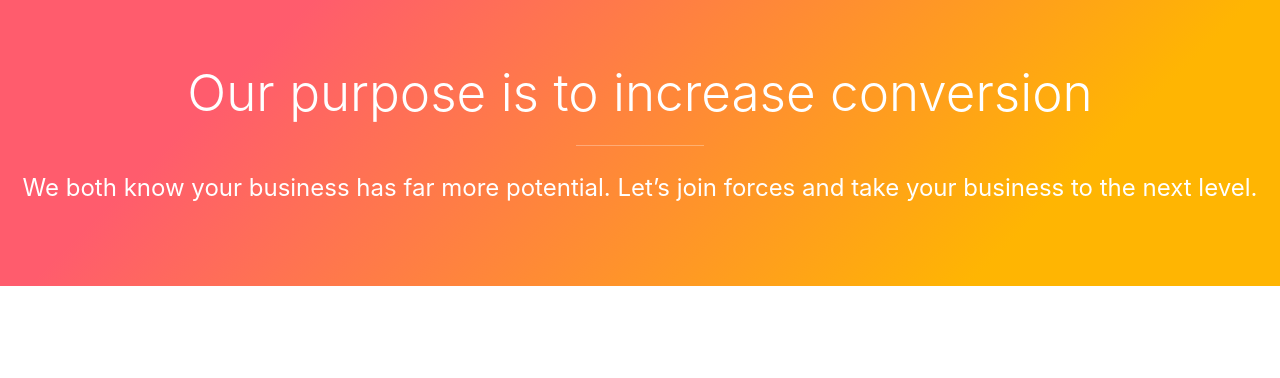
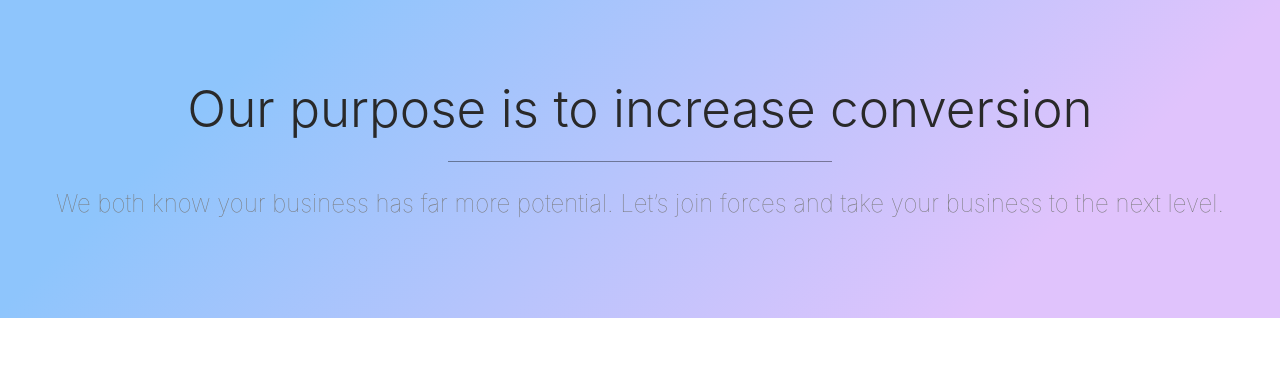
Before and after one commit to narayanwaraich/zoomitout, a PHP site: page / in a window 1280 px wide. Shown: the part 97-475 px from the top of the page. Run offline with PHP 8.4, Linux system fonts and the light colour scheme; grey boxes are pictures that could not be loaded.

Commit message:
services display style changed to tabs

```diff
--- a/css/style.css
+++ b/css/style.css
@@ -7,22 +7,25 @@
 }
 
 #purpose{
-    background: linear-gradient(135deg, #ff5c6d 20%, #ffb502 80%);
-    color: white;
+  background: linear-gradient(135deg, #8EC5FC 20%, #E0C3FC 80%);
+  color: #777;
+  padding: 5rem 0;
 }
 
 #purpose h1{
   font-weight: 300;
   font-size: 3.2rem;
+  color: #292929;
 }
 
 #purpose p {
   font-size: 1.5rem;
+  font-weight: 100;
 }
 
 #purpose hr {
-  border-top: 1px solid rgba(255,255,255,0.3);
-  width: 10%;
+  border-top: 1px solid rgba(0,0,0,0.4);
+  width: 30%;
 }
 
 nav h6 {
@@ -86,7 +89,7 @@ nav h6 span {
 }
 
 #services li {
-  font-size: 0.8rem;
+  font-size: 1.1rem;
 }
 
 footer img {
@@ -95,6 +98,35 @@ footer img {
 
 .jumbotron {
   background-color: transparent;
+  padding-top: 0;
+}
+
+.nav-tabs .nav-link{
+  color: #717171;
+  font-weight: 100;
+  font-size: 1.1rem;
+  transition: all 140ms cubic-bezier(0.09, 0.83, 0.58, 1);
+  border-bottom:1px solid #ddd;
+}
+
+.nav-tabs .nav-link.active, .nav-tabs .nav-item.show .nav-link {
+    color: #000;
+    background-color: #fff;
+    border-color: #fff #fff #ffb400;
+    font-weight: 400;
+    font-size: 1.1rem;
+}
+
+.nav-tabs .nav-link:hover {
+  border-color: #fff #fff #ffb400;
+}
+
+.nav-tabs {
+  border: none;
+}
+
+.nav-tabs .tab-content p {
+  padding: 25%;
 }
 
 @media (max-width: 767px) {
--- a/index.html
+++ b/index.html
@@ -42,14 +42,122 @@
     </div>
   </nav>
 </div>
-<div class="jumbotron jumbotron-fluid" id="purpose">
-  <div class="row text-center">
+<div class="jumbotron jumbotron-fluid">
+  <div class="row text-center" id="purpose">
     <div class="col-12">
       <h1 class="mb-4">Our purpose is to increase <span></span></h1>
       <hr>
       <p class="mt-4">We both know your business has far more potential. Let’s join forces and take your business to the next level.</p>
     </div>
   </div>
+  <div class="row mt-10 text-center" id="services">
+    <div class="col-12 text-center initialism mb-4">
+      <h1 class="display-4">services</h1>
+    </div>
+    <div class="col-12">
+      <ul class="nav nav-tabs nav-justified" id="myTab" role="tablist">
+        <li class="nav-item">
+          <a class="nav-link active" id="ecommerce-tab" data-toggle="tab" href="#ecommerce" role="tab" aria-controls="ecommerce" aria-expanded="true">Ecommerce Website Design &amp; Development</a>
+        </li>
+        <li class="nav-item">
+          <a class="nav-link" id="web-tab" data-toggle="tab" href="#web" role="tab" aria-controls="web">Web Design &amp; Development</a>
+        </li>
+        <li class="nav-item">
+          <a class="nav-link" id="market-tab" data-toggle="tab" href="#market" role="tab" aria-controls="market">Marketplace Management</a>
+        </li>
+        <li class="nav-item">
+          <a class="nav-link" id="branding-tab" data-toggle="tab" href="#branding" role="tab" aria-controls="branding">Design &amp; Branding &nbsp;&nbsp;&nbsp;&nbsp;&nbsp;&nbsp;&nbsp;&nbsp;&nbsp;&nbsp;&nbsp;&nbsp;&nbsp;&nbsp;&nbsp;</a>
+        </li>
+        <li class="nav-item">
+          <a class="nav-link" id="customer-tab" data-toggle="tab" href="#customer" role="tab" aria-controls="customer">Digital Customer Service Experience</a>
+        </li>
+        <li class="nav-item">
+          <a class="nav-link" id="digital-tab" data-toggle="tab" href="#digital" role="tab" aria-controls="digital">Digital Marketing &amp; Writing</a>
+        </li>
+      </ul>
+      <div class="tab-content" id="myTabContent">
+        <div class="tab-pane fade show active" id="ecommerce" role="tabpanel" aria-labelledby="ecommerce-tab"><p>We design &amp; produce elegant websites. We stay up to date on the latest technological innovations but we're also not limited by what's available or possible today. When a solution or product isn't on the market, we'll work towards creating one.</p></div>
+        <div class="tab-pane fade" id="web" role="tabpanel" aria-labelledby="web-tab"><p>We love eCommerce for its rewarding complexity. We've chosen Magento, an open-source platform, as our tool for creating successful eCommerce Stores. We have used our experience in this domain to work with multiple enterprise-level companies and help them in increasing their online sales &amp; presence.</p></div>
+        <div class="tab-pane fade" id="market" role="tabpanel" aria-labelledby="market-tab"><p>It's a no-brainer that a Brand is one of the most important assets for any business. Our team of expert designers and marketers sit with you to understand your consumers, goals and brand personality to eventually create a brand that resonates with your target audience. Our designers create elegant, aesthetically pleasing designs that result in a pleasing user experience.</p></div>
+        <div class="tab-pane fade" id="branding" role="tabpanel" aria-labelledby="branding-tab"><p>A well structured social media strategy streamlines your online presence &amp; allows you to create meaningful engagement. Content is also a crucial to build your brand identity and when managed well, it's one of the strongest factors in a brand's success. We help you work with the right mix of tools, channels and ideas to create an effective social media marketing strategy for your brand.</p></div>
+        <div class="tab-pane fade" id="customer" role="tabpanel" aria-labelledby="customer-tab"><p>Marketplace’s help retailers to reach out to a larger audience and hence increase the revenue. Our team of internet marketers have an in-depth knowledge of the ins and outs of some of the most popular marketplaces and can certainly help you in generating a good ROI. We work with marketplaces like Amazon, EBay, Sell.com &amp; Sears.</p></div>
+        <div class="tab-pane fade" id="digital" role="tabpanel" aria-labelledby="digital-tab"><p>Lorem ipsum dolor sit amet, consectetur adipisicing elit, sed do eiusmod tempor incididunt ut labore et dolore magna aliqua. Ut enim ad minim veniam, quis nostrud exercitation ullamco laboris nisi ut aliquip ex ea commodo consequat. Duis aute irure dolor in reprehenderit in voluptate velit esse cillum dolore eu fugiat nulla pariatur. Excepteur sint occaecat cupidatat non proident, sunt in culpa qui officia deserunt mollit anim id est laborum.</p></div>
+      </div>
+    </div>
+<!--    <div class="col-6 col-md-4">
+      <img class="img-fluid" src="img/icons/005-online-shop.svg" >
+      <h3>Ecommerce Website Design &amp; Development</h3>
+      <ul>
+        <li>Catalog Management &amp; Setup</li>
+        <li>Website Audit &amp; Analysis</li>
+        <li>UI &amp; UX Designing</li>
+        <li>Frontend Development</li>
+        <li>A/B Testing</li>
+        <li>Debugging</li>
+        <li>Website Maintenance</li>
+        <li>Post Launch Support</li>
+      </ul>
+    </div>
+    <div class="col-6 col-md-4">
+      <img class="img-fluid" src="img/icons/050-website-design.svg" >
+      <h3>Web Design &amp; Development</h3>
+      <ul>
+        <li>Website Audit &amp; Analysis</li>
+        <li>UI &amp; UX Designing</li>
+        <li>Frontend Development</li>
+        <li>A/B Testing</li>
+        <li>Debugging</li>
+        <li>Website Maintenance</li>
+        <li>Post Launch Support</li>
+        <li>Functionality Integration</li>
+      </ul>
+    </div>
+    <div class="col-6 col-md-4">
+      <img class="img-fluid" src="img/icons/004-online-store.svg" >
+      <h3>Marketplace Management</h3>
+      <ul>
+        <li>Overall marketplace Strategy</li>
+        <li>Customer operations management </li>
+        <li>Performance Notification</li>
+        <li>Catalog creation, management &amp; optimization</li>
+        <li>Storefront creation, audit &amp; optimization</li>
+        <li>Technology Integration</li>
+        <li>Global Expansion</li>
+        <li>FBA/SFP/MFN review &amp; go-forward planning</li>
+      </ul>
+    </div>
+    <div class="col-6 col-md-4">
+      <img class="img-fluid" src="img/icons/003-paint-palette.svg" >
+      <h3>Design &amp; Branding</h3>
+      <ul>
+        <li>Logo</li>
+        <li>Ad Design</li>
+        <li>Illustration</li>
+        <li>Print Design</li>
+        <li>Packaging Design &amp; Product Display</li>
+      </ul>
+    </div>
+    <div class="col-6 col-md-4">
+      <img class="img-fluid" src="img/icons/002-telemarketer.svg" >
+      <h3>Digital Customer Service Experience</h3>
+      <ul>
+        <li>Email Support</li>
+        <li>Chat Support</li>
+      </ul>
+    </div>
+    <div class="col-6 col-md-4">
+      <img class="img-fluid" src="img/icons/001-laptop.svg" >
+      <h3>Digital Marketing &amp; Writing</h3>
+      <ul>
+        <li>Marketing Strategy</li>
+        <li>Search Engine Optimization (SEO)</li>
+        <li>Search Engine Marketing (SEM)</li>
+        <li>Social Media Marketing</li>
+        <li>Content Strategy &amp; Copywriting</li>
+        <li>Conversion Rate Optimization</li>
+      </ul>
+    </div>
+-->  </div>
 </div>
 <div class="container">
   <div class="row mt-7" id="home">
@@ -62,7 +170,7 @@
       <img class="img-fluid" alt="zoomItOut" src="img/illustrate.png">
     </div>
   </div>
-  <div class="row mt-10 text-center" id="services">
+<!--  <div class="row mt-10 text-center" id="services">
     <div class="col-12 text-center initialism mb-4">
       <h1 class="display-4">services</h1>
     </div>
@@ -140,7 +248,7 @@
       </ul>
     </div>
   </div>
-</div>
+--></div>
   <div class="jumbotron jumbotron-fluid" id="process">
     <div class="row mt-10">
       <div class="col-12 text-center initialism mb-4"><h1 class="display-4">the process</h1></div>
```
